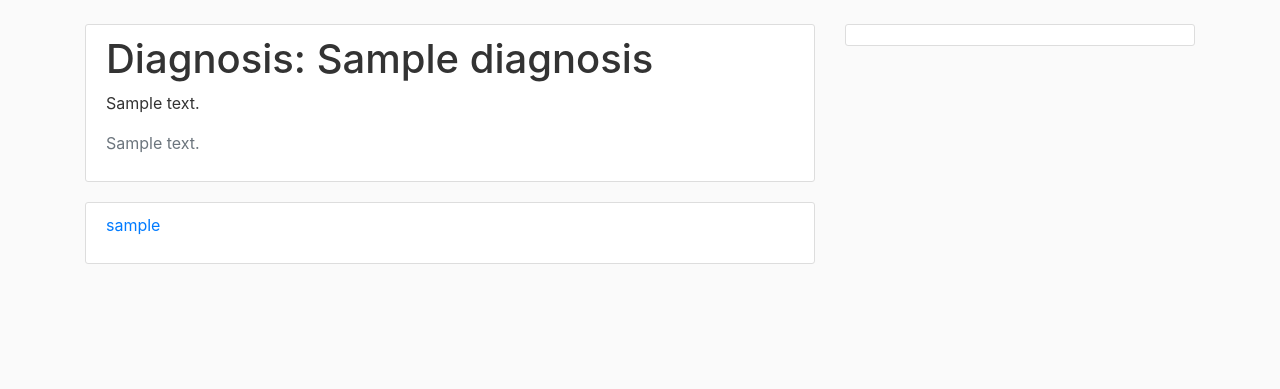
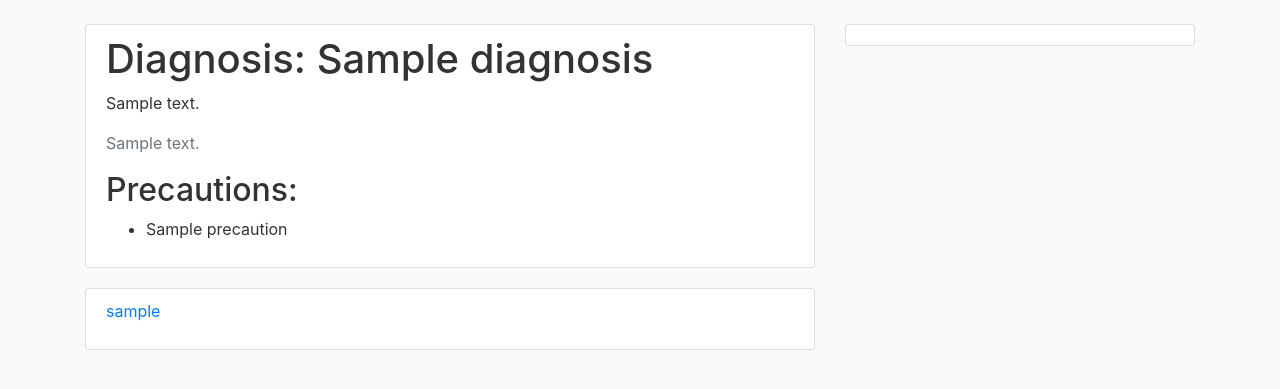
Before and after one commit to ahmedhus22/Disease-Diagnosis-System, a Django app: template disease_diagnosis/diagnosis_system/templates/diagnosis_system/diagnosis.html in a window 1280 px wide. Shown: the part 56-445 px from the top of the page. Run offline with Django 5.2, Linux system fonts and the light colour scheme; tables that the repository leaves empty hold one stand-in row (values such as "Sample post"); the template is opened without the code that fills it: values that come from a table or form of the project are taken from there, most other values are stand-ins (such as "Sample title", 1, 10 or a date in 2020); some libraries are stand-ins or nearby versions.

Commit message:
added feature to display precautions for diagnosis

```diff
--- a/disease_diagnosis/diagnosis_system/diagnosis_prediction.py
+++ b/disease_diagnosis/diagnosis_system/diagnosis_prediction.py
@@ -134,5 +134,10 @@ def disease_description(disease):
     df_d = pd.read_csv(Path(BASE_DIR, 'diagnosis_system', 'dataset', 'symptom_Description.csv'))
     return df_d[df_d['Disease'] == disease]['Description'].values[0]
 
+
+def disease_precaution(disease):
+    df_p = pd.read_csv(Path(BASE_DIR, 'diagnosis_system', 'dataset', 'symptom_precaution.csv'))
+    return df_p[df_p['Disease'] == disease].values[0][1:]
+
 if __name__ == '__main__':
     main()
--- a/disease_diagnosis/diagnosis_system/templates/diagnosis_system/diagnosis.html
+++ b/disease_diagnosis/diagnosis_system/templates/diagnosis_system/diagnosis.html
@@ -8,6 +8,13 @@
                 <h1>Diagnosis: {{ diagnosis }}</h1>
                 <p class="article-content">{{ description }}</p>
                 <p class="text-muted">{{ additional_message }}</p>
+
+                <h2>Precautions:</h2>
+                <ul>
+                {% for precaution in precautions %}
+                    <li>{{ precaution }}</li>
+                {% endfor %}
+                </ul>
 
         </div>
     </article>
--- a/disease_diagnosis/diagnosis_system/views.py
+++ b/disease_diagnosis/diagnosis_system/views.py
@@ -2,7 +2,7 @@ from django.shortcuts import render
 from .models import Disease, Symptom, Specialist
 from django.views.generic import CreateView
 from .forms import SymptomChoicesForm
-from .diagnosis_prediction import predict_diagnosis, disease_description
+from .diagnosis_prediction import predict_diagnosis, disease_description, disease_precaution
 from users.models import Profile
 
 
@@ -20,6 +20,7 @@ def diagnosis_predict(request):
 
             diagnosis, additional_message = predict_diagnosis(symptoms_list)
             description = disease_description(diagnosis)
+            precautions = disease_precaution(diagnosis)
 
             DOCTOR = 2
             doctors = Profile.objects.filter(user_type=DOCTOR)
@@ -37,7 +38,8 @@ def diagnosis_predict(request):
                 'symptoms_list': symptoms_list,
                 'additional_message': additional_message,
                 'recommended_doctors': recommended_doctors,
-                'description': description
+                'description': description,
+                'precautions': precautions
             }
             return render(request, 'diagnosis_system/diagnosis.html', context=context)
 
```
Also changed, not shown: 1 other file.
